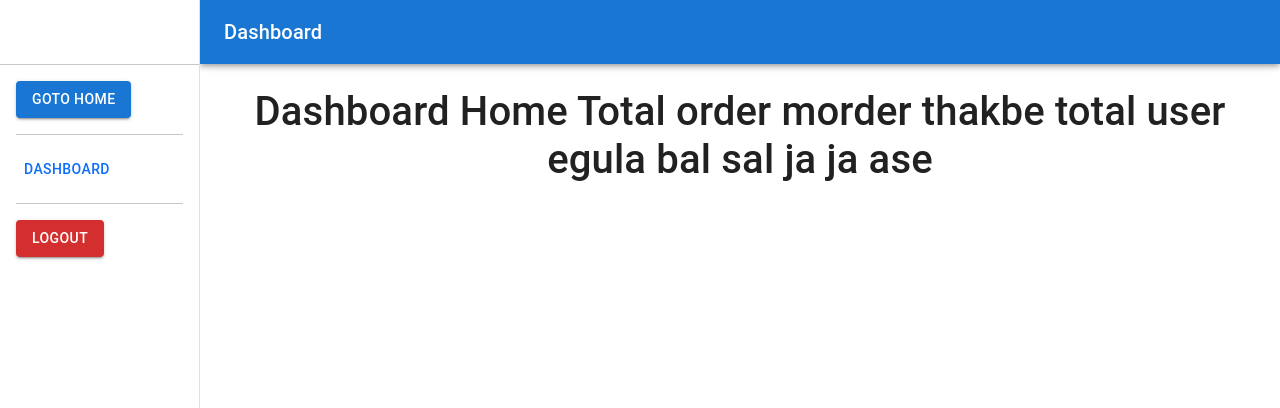
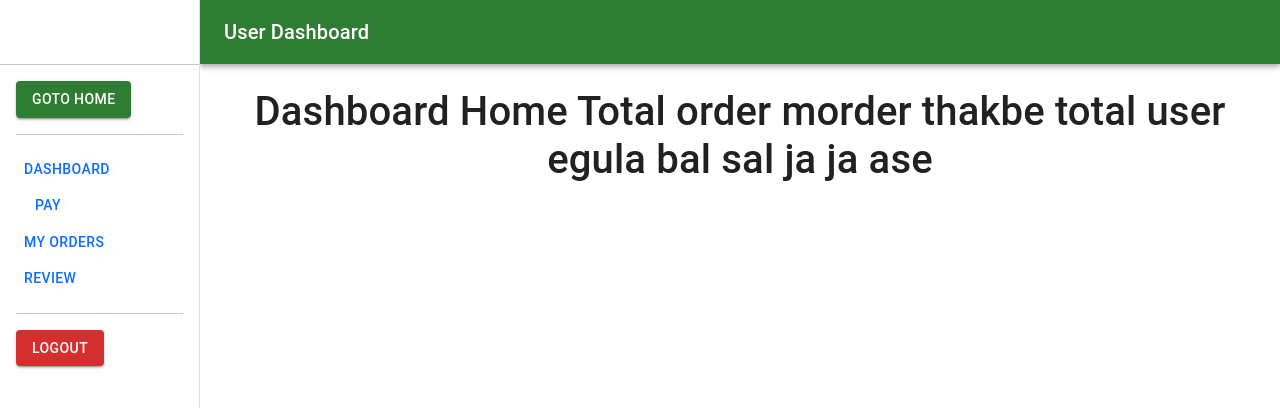
Before and after one commit to CoderMahabub/lightsNow-client, a React (Create React App) app: page /dashboard in a window 1280 px wide. Shown: the top 408 px of the page. Built offline with nearby package versions, Linux system fonts and the light colour scheme; no server answers; sample sign-in values are in the browser's storage.

Commit message:
Fixed auth

```diff
--- a/src/Pages/AdminRoute/AdminRoute.js
+++ b/src/Pages/AdminRoute/AdminRoute.js
@@ -4,8 +4,8 @@ import { Redirect, Route } from 'react-router';
 import useAuth from '../../hooks/useAuth';
 
 const AdminRoute = ({ children, ...rest }) => {
-    const { user, loading, admin } = useAuth();
-    if (loading) {
+    const { user, admin } = useAuth();
+    if (!admin) {
         return (
             <Spinner animation="border" variant="success" />
         )
--- a/src/Pages/Dashboard/Dashboard/Dashboard.js
+++ b/src/Pages/Dashboard/Dashboard/Dashboard.js
@@ -16,6 +16,8 @@ import { Button } from '@mui/material';
 import MyOrders from "../MyOrders/MyOrders.js"
 import ManageAllOrders from '../ManageAllOrders/ManageAllOrders';
 import DashboardHome from '../DashboardHome/DashboardHome';
+import Pay from '../Pay/Pay';
+import ReviewPost from '../ReviewPost/ReviewPost';
 
 
 
@@ -33,7 +35,6 @@ function Dashboard(props) {
     const { handleLogout, admin } = useAuth();
     const { window } = props;
     const [mobileOpen, setMobileOpen] = React.useState(false);
-
     let { path, url } = useRouteMatch();
     const handleDrawerToggle = () => {
         setMobileOpen(!mobileOpen);
@@ -44,13 +45,21 @@ function Dashboard(props) {
             <Toolbar />
             <Divider />
             <List sx={{ textAlign: 'left', p: 2 }}>
-                <Link to="/"><Button variant="contained">Goto Home</Button> </Link>
+                <Link to="/"><Button sx={{ bgcolor: 'success.main' }} variant="contained">Goto Home</Button> </Link>
                 <hr />
                 <Link to={`${url}`}><Button color="inherit">Dashboard</Button> </Link>
+
+
                 {admin && <Box>
                     <Link to={`${url}/makeAdmin`}><Button color="inherit">Make Admin</Button> </Link>
                     <Link to={`${url}/manageOrders`}><Button color="inherit">Manage Orders</Button> </Link>
+                </Box>}
+
+                {!admin && <Box>
+                    <Link to={`${url}/pay`}><Button color="inherit">Pay</Button> </Link>
+                    <br />
                     <Link to={`${url}/myOrders`}><Button color="inherit">My Orders</Button> </Link>
+                    <Link to={`${url}/reviewPost`}><Button color="inherit">Review</Button> </Link>
                 </Box>}
 
                 <hr />
@@ -58,10 +67,8 @@ function Dashboard(props) {
                     LogOut
                 </Button>
 
-
-
             </List>
-        </div>
+        </div >
     );
 
     const container = window !== undefined ? () => window().document.body : undefined;
@@ -73,7 +80,7 @@ function Dashboard(props) {
                 position="fixed"
                 sx={{
                     width: { sm: `calc(100% - ${drawerWidth}px)` },
-                    ml: { sm: `${drawerWidth}px` },
+                    ml: { sm: `${drawerWidth}px` }, bgcolor: 'success.main'
                 }}
             >
                 <Toolbar>
@@ -87,7 +94,7 @@ function Dashboard(props) {
                         <MenuIcon />
                     </IconButton>
                     <Typography variant="h6" noWrap component="div">
-                        Dashboard
+                        {admin ? 'Admin Dashboard' : 'User Dashboard'}
                     </Typography>
                 </Toolbar>
             </AppBar>
@@ -137,6 +144,12 @@ function Dashboard(props) {
                     <Route path={`${path}/myOrders`}>
                         <MyOrders></MyOrders>
                     </Route>
+                    <Route path={`${path}/pay`}>
+                        <Pay></Pay>
+                    </Route>
+                    <Route path={`${path}/reviewPost`}>
+                        <ReviewPost></ReviewPost>
+                    </Route>
                     <AdminRoute path={`${path}/makeAdmin`}>
                         <MakeAdmin></MakeAdmin>
                     </AdminRoute>
--- a/src/Pages/Dashboard/MakeAdmin/MakeAdmin.js
+++ b/src/Pages/Dashboard/MakeAdmin/MakeAdmin.js
@@ -43,7 +43,7 @@ const MakeAdmin = () => {
                     type="email"
                     onBlur={handleOnBlur}
                 />
-                <Button type="submit" variant="contained">Make Admin</Button>
+                <Button sx={{ bgcolor: 'success.main' }} type="submit" variant="contained">Make Admin</Button>
             </form>
             {success && <ToastContainer />}
         </div>
--- a/src/Pages/Dashboard/ManageAllOrders/ManageAllOrders.js
+++ b/src/Pages/Dashboard/ManageAllOrders/ManageAllOrders.js
@@ -14,7 +14,7 @@ const ManageAllOrders = () => {
     const cancel = <FontAwesomeIcon icon={faTrash} />
     const update = <FontAwesomeIcon icon={faEdit} />
 
-    const { user, admin } = useAuth();
+    const { user } = useAuth();
     const [orders, setOrders] = useState([]);
     const [isDeleted, setIsDeleted] = useState(null);
     const [status, setStatus] = useState(false);
@@ -46,9 +46,9 @@ const ManageAllOrders = () => {
 
     //Handle Status Change
     const handleStatusChange = (id) => {
-        const proceed = window.confirm('Are you sure, you want to change Status to Approved?');
+        const proceed = window.confirm('Are you sure, you want to change Status Pending to Shipped?');
         if (proceed) {
-            fetch(`http://localhost:5000/changeStatus/${id}`, {
+            fetch(`https://agile-retreat-45077.herokuapp.com/changeStatus/${id}`, {
                 method: 'PUT',
             })
                 .then(res => res.json())
--- a/src/Pages/Dashboard/MyOrders/MyOrders.js
+++ b/src/Pages/Dashboard/MyOrders/MyOrders.js
@@ -18,7 +18,7 @@ const MyOrders = () => {
 
 
     useEffect(() => {
-        fetch('http://localhost:5000/allOrders')
+        fetch('https://agile-retreat-45077.herokuapp.com/allOrders')
             .then(res => res.json())
             .then(data => setOrders(data))
     }, [isDeleted])
@@ -29,7 +29,7 @@ const MyOrders = () => {
     const handleDelete = (id) => {
         const proceed = window.confirm('Are you sure, You want to Cancel the Booking?');
         if (proceed) {
-            fetch(`http://localhost:5000/deleteOrder/${id}`, {
+            fetch(`https://agile-retreat-45077.herokuapp.com/deleteOrder/${id}`, {
                 method: 'DELETE',
                 headers: { 'content-type': 'application/json' },
             }).then(res => res.json())
--- a/src/Pages/Dashboard/Pay/Pay.js
+++ b/src/Pages/Dashboard/Pay/Pay.js
@@ -2,8 +2,11 @@ import React from 'react';
 
 const Pay = () => {
     return (
-        <div>
-            <h1>Payment system under Construction</h1>
+        <div className="d-flex justify-content-center align-items-center m-5">
+            <div>
+                <h1 className="fw-bold">Payment system under Construction</h1>
+                <p>We will let know when out payment system available. Thanks for having patience</p>
+            </div>
         </div>
     );
 };
--- /dev/null
+++ b/src/Pages/Dashboard/ReviewPost/ReviewPost.js
@@ -0,0 +1,11 @@
+import React from 'react';
+
+const ReviewPost = () => {
+    return (
+        <div>
+            <h2>Review</h2>
+        </div>
+    );
+};
+
+export default ReviewPost;
```
